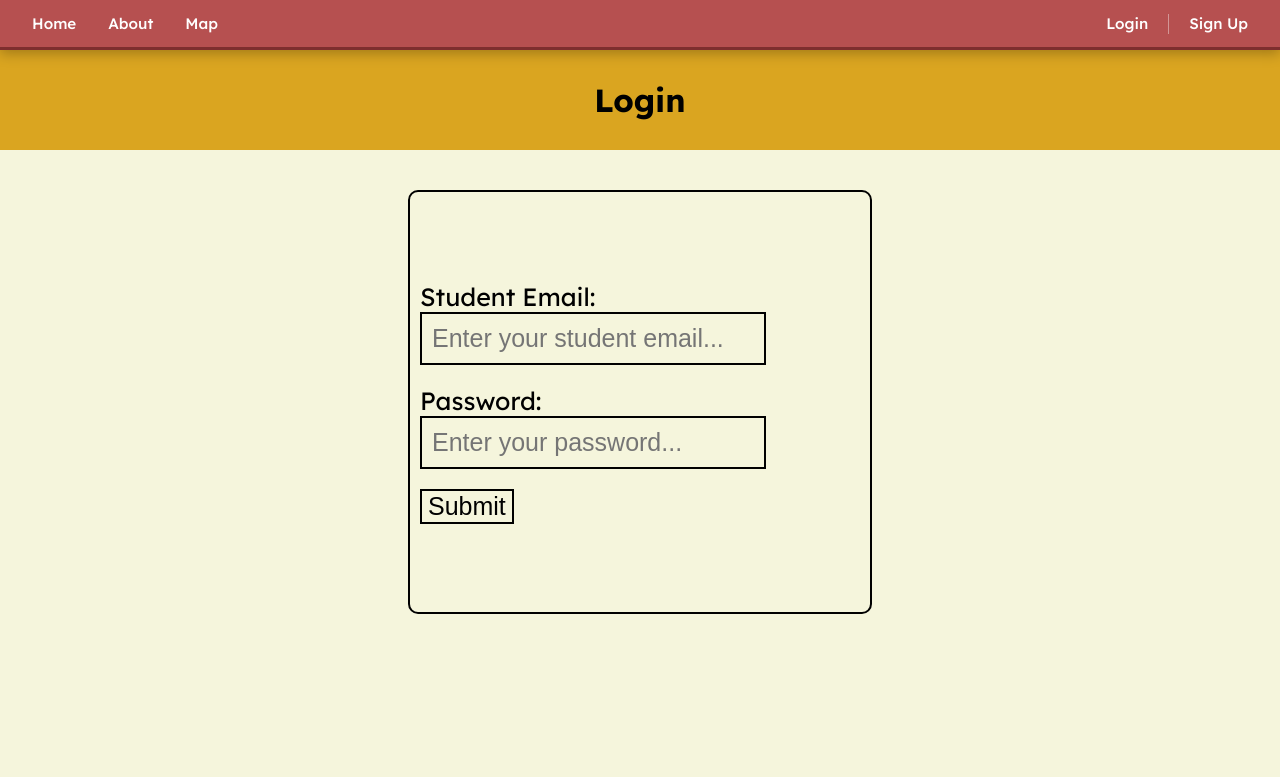
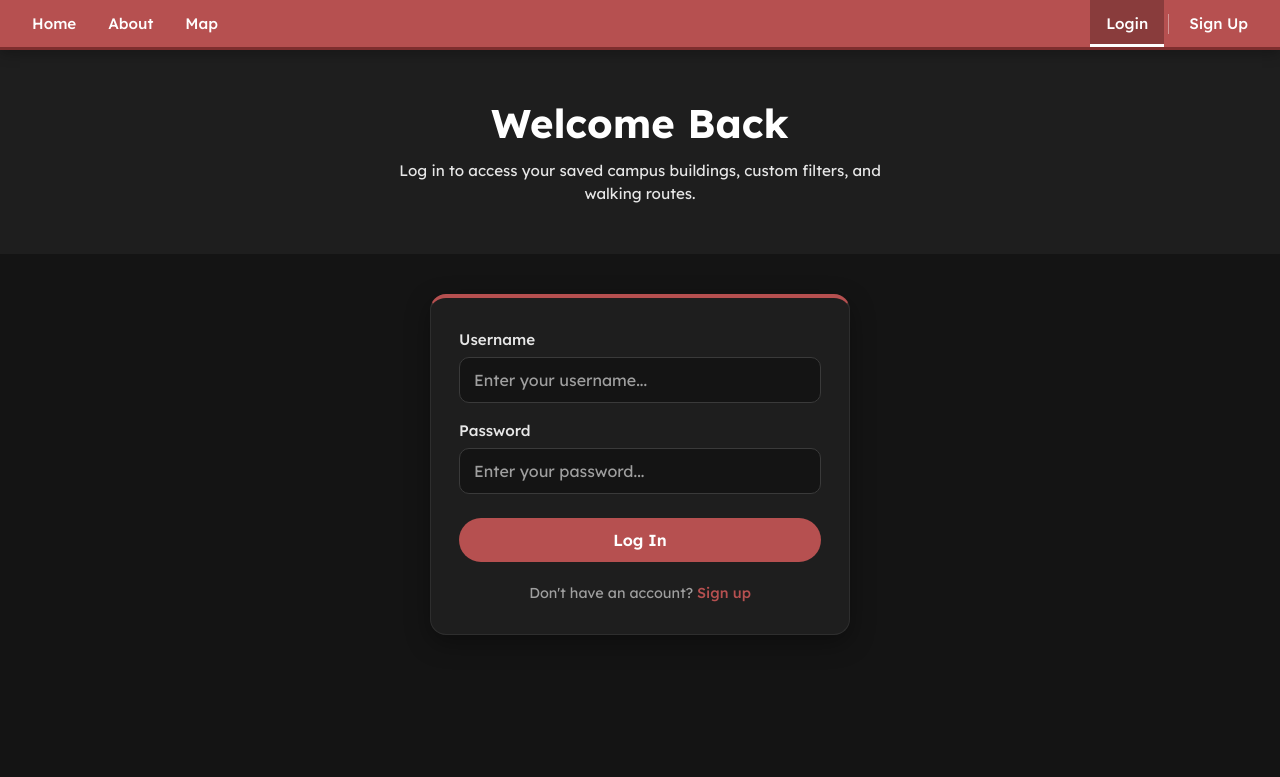
Before and after one commit to FIT-Developers/CSE2410-Group-Project, a plain HTML site: page frontend/html/login.html in a window 1280 px wide. Drawn offline with Linux system fonts and the light colour scheme; files that its build step writes are made by us from their sources.

Commit message:
Finished login page layout and login.css
- Added shared navbar component and updated relative paths in login.html (reused signup HTML and CSS, hence the commit being quick)
- Switched login input field from student email to username
- Styled the form card, inputs, and validation alert in login.css
- Fixed the comments in about.css, signup.css, and home.css so they all match.

```diff
--- a/frontend/css/about.css
+++ b/frontend/css/about.css
@@ -7,8 +7,7 @@
 	Author: Michael Woodyard
 	Used by: frontend/html/about.html
 
-	Note: Same dark-slate theme, crimson accents, and SECTION
-	      banner formatting established in global.css and home.css.
+	Note: Uses formatting established in global.css and home.css.
 
 		  Removed old CSS.
 
--- a/frontend/css/home.css
+++ b/frontend/css/home.css
@@ -7,7 +7,9 @@
 	Author: Michael Woodyard
 	Used by: frontend/html/home.html
 
-	Note: I (Michael) added better SECTION comments.
+	Note: Uses formatting established in global.css.
+
+		  I (Michael) added better SECTION comments.
 		  I also added new CSS, and fixed existing CSS.
 
    */
--- a/frontend/css/login.css
+++ b/frontend/css/login.css
@@ -1,66 +1,178 @@
+/* ==========================================================================
+   SECTION: INFORMATION
+   ========================================================================== */
+
+   /*
+	Author: Michael Woodyard
+	Used by: frontend/html/login.html
+
+	Note: Uses formatting established in global.css.
+
+		  Replaced the old CSS.
+
+		  I made sure to make the inputs take in usernames instead of emails.
+   */
 
 
-/* Header */
+/* ==========================================================================
+   SECTION: LOGIN PAGE HERO HEADER
+   ========================================================================== */
+
 #login-page-header {
 	display: flex;
+	flex-direction: column;
 	align-items: center;
 	justify-content: center;
-	background-color: goldenrod;
-	position: relative;
-	height: 100px;
+	text-align: center;
+	background-color: #1E1E1E;
+	color: #FFFFFF;
 	width: 100%;
+	padding: 48px 20px;
+	box-sizing: border-box;
+	gap: 12px;
 }
 
-#login-title {
+#header-title {
 	margin: 0;
-	background-color: green;
+	font-size: clamp(1.8rem, 4vw, 2.5rem);
+	font-weight: 700;
+	color: #FFFFFF;
+}
+
+#header-subtitle {
+	margin: 0;
+	max-width: 520px;
+	font-size: 0.95rem;
+	line-height: 1.5;
+	color: var(--light-color);
+}
+
+
+/* ==========================================================================
+   SECTION: LOGIN FORM CONTAINER & CARD
+   ========================================================================== */
+
+#login-page-content {
+	display: flex;
+	justify-content: center;
+	align-items: flex-start;
+	background-color: #141414;
+	min-height: 65vh;
+	width: 100%;
+	padding: 40px 20px;
+	box-sizing: border-box;
+}
+
+/* --- Subsection: Form Card --- */
+#login-form-div {
+	width: 100%;
+	max-width: 420px;
+	background-color: #1E1E1E;
+	border: 1px solid #2E2E2E;
+	border-top: 4px solid var(--accent-color);
+	border-radius: 16px;
+	padding: 32px 28px;
+	box-sizing: border-box;
+	box-shadow: 0 8px 24px rgba(0, 0, 0, 0.35);
+}
+
+#login-form {
+	display: flex;
+	flex-direction: column;
+	gap: 18px;
+}
+
+
+/* ==========================================================================
+   SECTION: FORM INPUTS, LABELS & VALIDATION
+   ========================================================================== */
+
+/* --- Subsection: Error Alert Message --- */
+#login-error {
+	margin: 0;
+	font-size: 0.9rem;
+	font-weight: 500;
+	color: #FF6B6B;
 	text-align: center;
 }
 
-/* Login Page Content */
-#login-page-content {
-	display: flex;
-    justify-content: center;
-	background-color: beige;
-	height: 100vh;
-	width: 100%;
+#login-error:empty {
+	display: none;
 }
 
-/* Login Form */
-#login-form-div {
-    margin-top: 5vh;
-    display: flex;
-    align-items: center;
-    justify-content: center;
-    position: relative;
-    height: 50vh;
-    width: 55vh;
-    padding: 10px;
-    border: 2px solid black;
-    border-radius: 10px;
+/* --- Subsection: Input Groups --- */
+.form-group {
+	display: flex;
+	flex-direction: column;
+	gap: 8px;
 }
 
 #login-form label {
-    font-size: 25px;
+	font-size: 0.95rem;
+	font-weight: 500;
+	color: var(--light-color);
 }
 
-#login-form input {
-    font-size: 25px;
-    border: 2px solid black;
+#login-form input[type="text"],
+#login-form input[type="password"] {
+	width: 100%;
+	padding: 12px 14px;
+	font-family: inherit;
+	font-size: 1rem;
+	color: #FFFFFF;
+	background-color: #141414;
+	border: 1px solid #3A3A3A;
+	border-radius: 10px;
+	box-sizing: border-box;
+	outline: none;
+	transition: border-color 0.2s ease, box-shadow 0.2s ease;
 }
 
-#login-form input[type=email],
-#login-form input[type=password] {
-    position: relative;
-    background: none;
-    box-sizing: content-box;
-    color: black;
-    padding: 10px;
+#login-form input[type="text"]::placeholder,
+#login-form input[type="password"]::placeholder {
+	color: var(--base-color);
 }
 
-#login-form input[type=submit] {
-    display: flex;
-    align-items: center;
-    justify-content: center;
-    background: none;
+#login-form input[type="text"]:focus,
+#login-form input[type="password"]:focus {
+	border-color: var(--accent-color);
+	box-shadow: 0 0 0 3px rgba(182, 80, 80, 0.25);
 }
+
+/* --- Subsection: Submit Button & Sign Up Link --- */
+#login-form input[type="submit"] {
+	margin-top: 6px;
+	width: 100%;
+	padding: 12px 20px;
+	font-family: inherit;
+	font-size: 1rem;
+	font-weight: 600;
+	color: #FFFFFF;
+	background-color: var(--accent-color);
+	border: none;
+	border-radius: 30px;
+	cursor: pointer;
+	transition: opacity 0.2s ease, transform 0.15s ease;
+}
+
+#login-form input[type="submit"]:hover {
+	opacity: 0.9;
+	transform: translateY(-1px);
+}
+
+.auth-switch {
+	margin: 4px 0 0 0;
+	text-align: center;
+	font-size: 0.9rem;
+	color: var(--base-color);
+}
+
+.auth-switch a {
+	color: var(--accent-color);
+	font-weight: 500;
+	text-decoration: none;
+}
+
+.auth-switch a:hover {
+	text-decoration: underline;
+}
--- a/frontend/css/signup.css
+++ b/frontend/css/signup.css
@@ -7,7 +7,7 @@
 	Author: Michael Woodyard
 	Used by: frontend/html/sign-up.html
 
-	Note: Uses formatting established in global.css, home.css, and about.css.
+	Note: Uses formatting established in global.css.
 
 		  Replaced the old CSS.
 
--- a/frontend/html/login.html
+++ b/frontend/html/login.html
@@ -5,69 +5,64 @@
 	<meta charset="UTF-8">
 	<meta name="viewport" content="width=device-width, initial-scale=1.0">
 
-	<!-- Enable Standalone Fullscreen Mode for iOS Safari (Obtained from online sources/documentation)-->
+	<!-- Enable Standalone Fullscreen Mode for iOS Safari -->
 	<meta name="apple-mobile-web-app-capable" content="yes">
 	<meta name="apple-mobile-web-app-status-bar-style" content="black-translucent">
 	<meta name="apple-mobile-web-app-title" content="Campus Map">
 
-	<title>Login</title>
+	<title>Login - Campus Navigator</title>
 
 	<!-- Our CSS -->
-	<link rel="stylesheet" href="css/global.css" />
-	<link rel="stylesheet" href="css/login.css" />
+	<link rel="stylesheet" href="../css/global.css" />
+	<link rel="stylesheet" href="../css/login.css" />
 
-
+	<!-- Scripts -->
+	<script src="../js/navbar.js" defer></script>
 </head>
 
 <body>
 	<div id="login">
 
 		<!-- Nav Bar -->
-		<nav id="nav-bar">
-			<ul id="nav-ul">
-				<li><a href="./home.html">Home</a></li>
+		<div id="navbar-placeholder"></div>
 
-				<li><a href="./about.html">About</a></li>
+		<!-- Login Page -->
+		<div id="login-page">
 
-				<li><a href="./map.html">Map</a></li>
-
-
-			</ul>
-
-			<ul id="nav-login-signup">
-				<li><a href="./login.html">Login</a></li>
-
-				<div id="nav-login-signup-vertical-bar"></div>
-
-				<li><a href="./sign-up.html">Sign Up</a></li>
-			</ul>
-		</nav>
-
-		<!-- Login page -->
-		<div id="login-page">
 			<!-- Header -->
 			<header id="login-page-header">
-				<h1 id="header-title">Login</h1>
+				<h1 id="header-title">Welcome Back</h1>
+				<p id="header-subtitle">
+					Log in to access your saved campus buildings, custom filters, and walking routes.
+				</p>
 			</header>
 
+			<!-- Login Form Content -->
+			<main id="login-page-content">
+				<div id="login-form-div">
+					<form id="login-form" action="/api/login" method="post">
+						<p id="login-error" role="alert"></p>
 
-			<!-- Login Page Content -->
-			 <div id="login-page-content">
+						<div class="form-group">
+							<label for="username">Username</label>
+							<input type="text" placeholder="Enter your username..." id="username" name="username" autocomplete="username" required>
+						</div>
 
-				<div id="login-form-div">
-					<form id="login-form" action="">
-						<label for="fname">Student Email:</label>
-						<input type="email" placeholder="Enter your student email..." id="fname" name="fname"><br><br>
-						<label for="lname">Password:</label>
-						<input type="password" placeholder="Enter your password..." id="lname" name="lname"><br><br>
-						<input type="submit" value="Submit">
+						<div class="form-group">
+							<label for="password">Password</label>
+							<input type="password" placeholder="Enter your password..." id="password" name="password" autocomplete="current-password" required>
+						</div>
+
+						<input type="submit" value="Log In">
+
+						<p class="auth-switch">
+							Don't have an account? <a href="./sign-up.html">Sign up</a>
+						</p>
 					</form>
 				</div>
+			</main>
 
-			 </div>
 		</div>
-
-
 	</div>
 </body>
 
```
